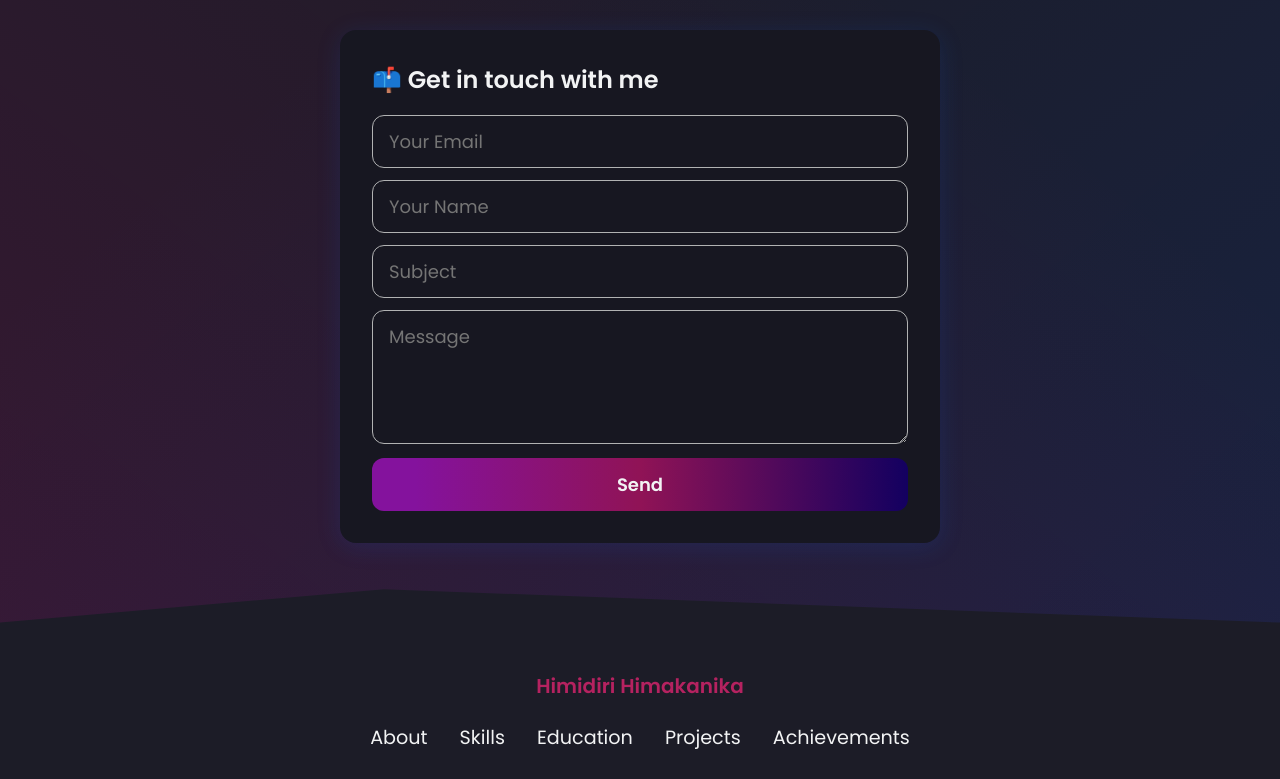
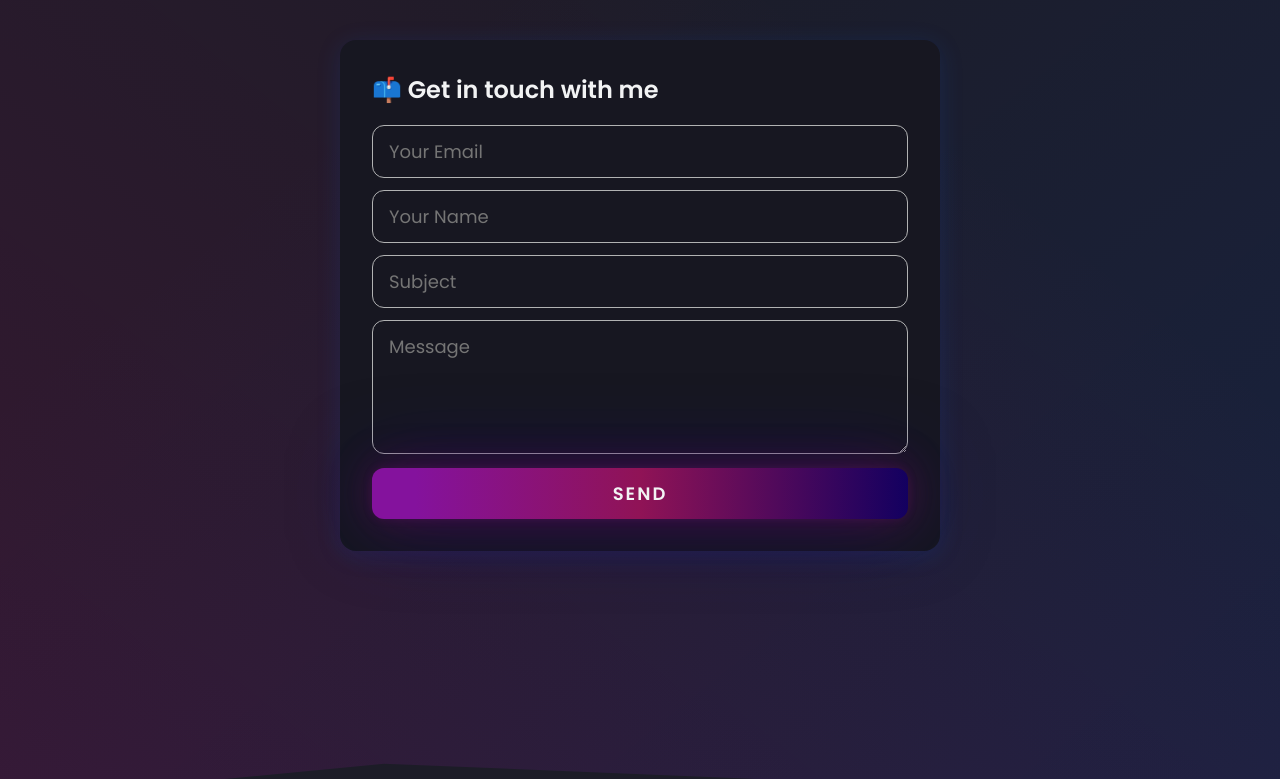
Before and after one commit to Himidiri/portfolio, a React (Create React App) app: page / in a window 1280 px wide. Shown: the part 5481-6260 px from the top of the page. Built offline with nearby package versions, Linux system fonts and the light colour scheme.

Commit message:
Added validation for the contact form

```diff
--- a/package.json
+++ b/package.json
@@ -1,5 +1,5 @@
 {
-  "homepage" : "https://himidiri.github.io/portfolio",
+  "homepage": "https://himidiri.github.io/portfolio",
   "name": "portfolio",
   "version": "0.1.0",
   "private": true,
@@ -26,8 +26,8 @@
   },
   "scripts": {
     "start": "react-scripts start",
-    "predeploy":"npm run build",
-    "deploy":"gh-pages -d build",
+    "predeploy": "npm run build",
+    "deploy": "gh-pages -d build",
     "build": "react-scripts build",
     "test": "react-scripts test",
     "eject": "react-scripts eject"
--- a/src/components/Cards/AchievementCard.jsx
+++ b/src/components/Cards/AchievementCard.jsx
@@ -10,6 +10,9 @@ const Document = styled.img`
   &:hover {
     cursor: pointer;
     opacity: 0.8;
+  }
+  @media only screen and (max-width: 768px) {
+    height: 50px;
   }
 `;
 
@@ -48,7 +51,7 @@ const Card = styled.div`
   display: flex;
   flex-direction: column;
   gap: 12px;
-  transition: all 0.3s ease-in-out;
+  transition: all 0.8s ease-in-out;
   &:hover {
     box-shadow: 0px 0px 20px rgba(0, 0, 0, 0.2);
     transform: translateY(-5px);
--- a/src/components/Cards/EducationCard.jsx
+++ b/src/components/Cards/EducationCard.jsx
@@ -25,7 +25,7 @@ const Description = styled.div`
 `;
 
 const List = styled.ul`
-  padding-left: 1.5rem; /* Add indentation for list items */
+  padding-left: 1.5rem;
 `;
 
 const ListItem = styled.li`
@@ -58,7 +58,7 @@ const Card = styled.div`
   display: flex;
   flex-direction: column;
   gap: 12px;
-  transition: all 0.3s ease-in-out;
+  transition: all 0.8s ease-in-out;
   &:hover {
     box-shadow: 0px 0px 20px rgba(0, 0, 0, 0.2);
     transform: translateY(-5px);
--- a/src/components/Contact/ContactStyle.js
+++ b/src/components/Contact/ContactStyle.js
@@ -20,7 +20,7 @@ align-items: center;
 flex-direction: column;
 width: 100%;
 max-width: 1350px;
-padding: 10px 0px 80px 0px;
+padding: 20px 0px 250px 0px;
 gap: 12px;
 @media (max-width: 960px) {
     flex-direction: column;
@@ -101,15 +101,23 @@ export const ContactInputMessage = styled.textarea`
 export const ContactButton = styled.input`
   width: 100%;
   text-decoration: none;
+  text-transform: uppercase;
+  letter-spacing: 2px;
   text-align: center;
-  background: rgb(132,18,157);
-background: -moz-linear-gradient(90deg, rgba(132,18,157,1) 8%, rgba(144,19,86,1) 50%, rgba(19,0,96,1) 100%);
-background: -webkit-linear-gradient(90deg, rgba(132,18,157,1) 8%, rgba(144,19,86,1) 50%, rgba(19,0,96,1) 100%);
-background: linear-gradient(90deg, rgba(132,18,157,1) 8%, rgba(144,19,86,1) 50%, rgba(19,0,96,1) 100%);
-filter: progid:DXImageTransform.Microsoft.gradient(startColorstr="#84129d",endColorstr="#130060",GradientType=1);
-  padding: 13px 16px;
+  padding: 12px 0px;
+  overflow: hidden;
+  box-shadow: 0 0 10px #84129d2c, 0 0 40px #90135662, 0 0 80px #130060b7;
+  cursor: pointer;
+  background-image: linear-gradient(90deg, #84129d 8%, #901356 50%, #130060 100%);
+  border-radius: 12px;
   margin-top: 2px;
-  border-radius: 12px;
+  transition: all 0.2s ease-in-out !important;
+  &:hover {
+    box-shadow: 0 0 10px rgba(132, 18, 157, 0.137), 0 0 40px #9013562c, 0 0 80px #130060b7;
+    background: none;
+    border: 1px solid #84129d;
+    transform: scale(1.01);
+  }
   border: none;
   color: ${({ theme }) => theme.text_primary};
   font-size: 18px;
--- a/src/components/Contact/index.js
+++ b/src/components/Contact/index.js
@@ -1,8 +1,8 @@
 import React from 'react';
 import { Container, Wrapper, Title, Description, ContactForm, ContactTitle, ContactInput, ContactInputMessage, ContactButton } from './ContactStyle';
 import { useRef } from 'react';
+import { Snackbar } from '@mui/material';
 import emailjs from '@emailjs/browser';
-import { Snackbar } from '@mui/material';
 
 const Contact = () => {
     const [open, setOpen] = React.useState(false);
@@ -10,14 +10,48 @@ const Contact = () => {
 
     const handleSubmit = (e) => {
         e.preventDefault();
-        emailjs.sendForm('service_tox7kqs', 'template_nv7k7mj', form.current, 'SybVGsYS52j2TfLbi')
+        if (!validateForm()) {
+            return;
+        }
+        emailjs.sendForm('service_na1sa1j', 'template_ru44km8', form.current, 'OhTi_0QOJFEpz64fF')
             .then((result) => {
                 setOpen(true);
                 form.current.reset();
-            }, (error) => {
-                console.log(error.text);
+            })
+            .catch((error) => {
+                console.error('Email send error:', error);
             });
-    }
+    };
+
+    const validateForm = () => {
+        const email = form.current['user_email'].value;
+        const name = form.current['user_name'].value;
+        const subject = form.current['subject'].value;
+        const message = form.current['message'].value;
+
+        if (!isValidEmail(email)) {
+            alert('Please enter a valid email address');
+            return false;
+        }
+        if (name.trim() === '') {
+            alert('Name is required');
+            return false;
+        }
+        if (subject.trim() === '') {
+            alert('Subject is required');
+            return false;
+        }
+        if (message.trim() === '') {
+            alert('Message is required');
+            return false;
+        }
+
+        return true;
+    };
+
+    const isValidEmail = (email) => {
+        return /\S+@\S+\.\S+/.test(email);
+    };
 
     return (
         <Container id="contact">
@@ -25,16 +59,18 @@ const Contact = () => {
                 <Title>Contact</Title>
                 <Description>Get in touch with me effortlessly using the contact form below. I'm eager to connect and discuss opportunities.</Description>
                 <ContactForm ref={form} onSubmit={handleSubmit}>
-                    <ContactTitle>📫  Get in touch with me</ContactTitle>
-                    <ContactInput placeholder="Your Email" name="from_email" />
-                    <ContactInput placeholder="Your Name" name="from_name" />
-                    <ContactInput placeholder="Subject" name="subject" />
-                    <ContactInputMessage placeholder="Message" rows="4" name="message" />
+                    <ContactTitle>📫  Get in touch with me
+                    </ContactTitle>
+                    <ContactInput placeholder="Your Email" name="user_email" type="email" required />
+                    <ContactInput placeholder="Your Name" name="user_name" required />
+                    <ContactInput placeholder="Subject" name="subject" required />
+                    <ContactInputMessage placeholder="Message" rows="4" name="message" required />
                     <ContactButton type="submit" value="Send" />
                 </ContactForm>
                 <Snackbar
+                    anchorOrigin={{ vertical: 'bottom', horizontal: 'center' }}
                     open={open}
-                    autoHideDuration={6000}
+                    autoHideDuration={9000}
                     onClose={() => setOpen(false)}
                     message="Email sent successfully!"
                     severity="success"
--- a/src/components/HeroSection/HeroStyle.js
+++ b/src/components/HeroSection/HeroStyle.js
@@ -193,11 +193,9 @@ export const ResumeButton = styled.a`
     -20px -20px 60px #1F2634;
     &:hover {
         transform: scale(1.05);
-    transition: all 0.4s ease-in-out;
+    transition: all 0.3s ease-in-out;
     box-shadow:  20px 20px 60px #1F2634,
-    filter: brightness(1);
     }
-
 
     @media (max-width: 640px) {
         padding: 12px 0;
--- a/src/components/Navbar/NavbarStyle.js
+++ b/src/components/Navbar/NavbarStyle.js
@@ -93,7 +93,7 @@ export const GitHubButton = styled.a`
       color: ${({ theme }) => theme.white};
     }
     @media screen and (max-width: 768px) {
-    font-size: 14px;
+    font-size: 20px;
     }
 `;
 
@@ -128,12 +128,13 @@ export const MobileMenu = styled.div`
     flex-direction: column;
     justify-content: center;
     align-items: center;
-    gap: 16px;
+    gap: 50px;
     position: absolute;
     top: 80px;
     right: 0;
-    width: 70%;
-    padding: 12px 40px 24px 40px;
+    width: 100%;
+    font-size: 20px;
+    padding: 150px 40px 200px 40px;
     background: ${({ theme }) => theme.card_light + 99};
     transition: all 0.6s ease-in-out;
     transform: ${({ isOpen }) => (isOpen ? 'translateY(0)' : 'translateY(-100%)')};
@@ -160,6 +161,7 @@ export const MobileMenuLink = styled(LinkR)`
   cursor: pointer;
   transition: all 0.2s ease-in-out;
   text-decoration: none;
+  font-size: 30px;
   :hover {
     color: ${({ theme }) => theme.primary};
   }
--- a/src/data/constants.js
+++ b/src/data/constants.js
@@ -6,6 +6,7 @@ import dreamHomeImage from '../images/DreamHome.jpeg';
 import jungkookImage from '../images/JK Portfolio.jpeg';
 import HackathonImage from '../images/Hackathon.png';
 import certificateImage from '../images/Himidiri Himakanika.jpg';
+import codeSprinImage from '../images/CodeSprin.jpg';
 
 export const Bio = {
   name: "Himidiri Himakanika",
@@ -366,7 +367,7 @@ export const achievements = [
   },
   {
     id: 1,
-    img: "https://codesprint.lk/img/Codesprin7%20logo%20white.png",
+    img: codeSprinImage,
     name: "CodeSprint7",
     date: "Feb 2023 - Apr 2023",
     desc: " Participated in IEEE IIT's CodeSprint event and selected in the <b>Top 10</b> teams during the <b>BuildSprint</b> phase.",
```
Also changed, not shown: src/images/CodeSprin.jpg (added).
